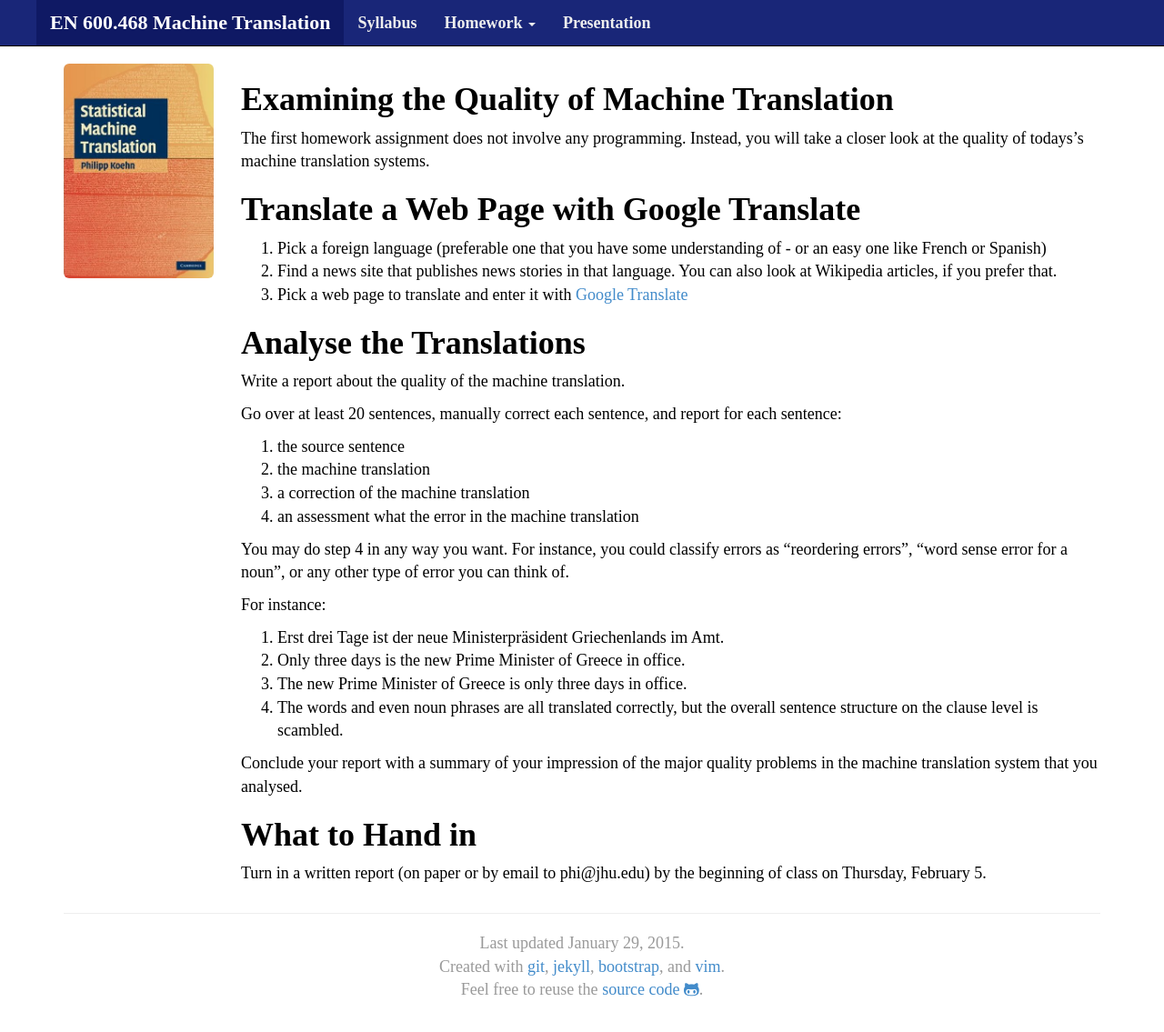
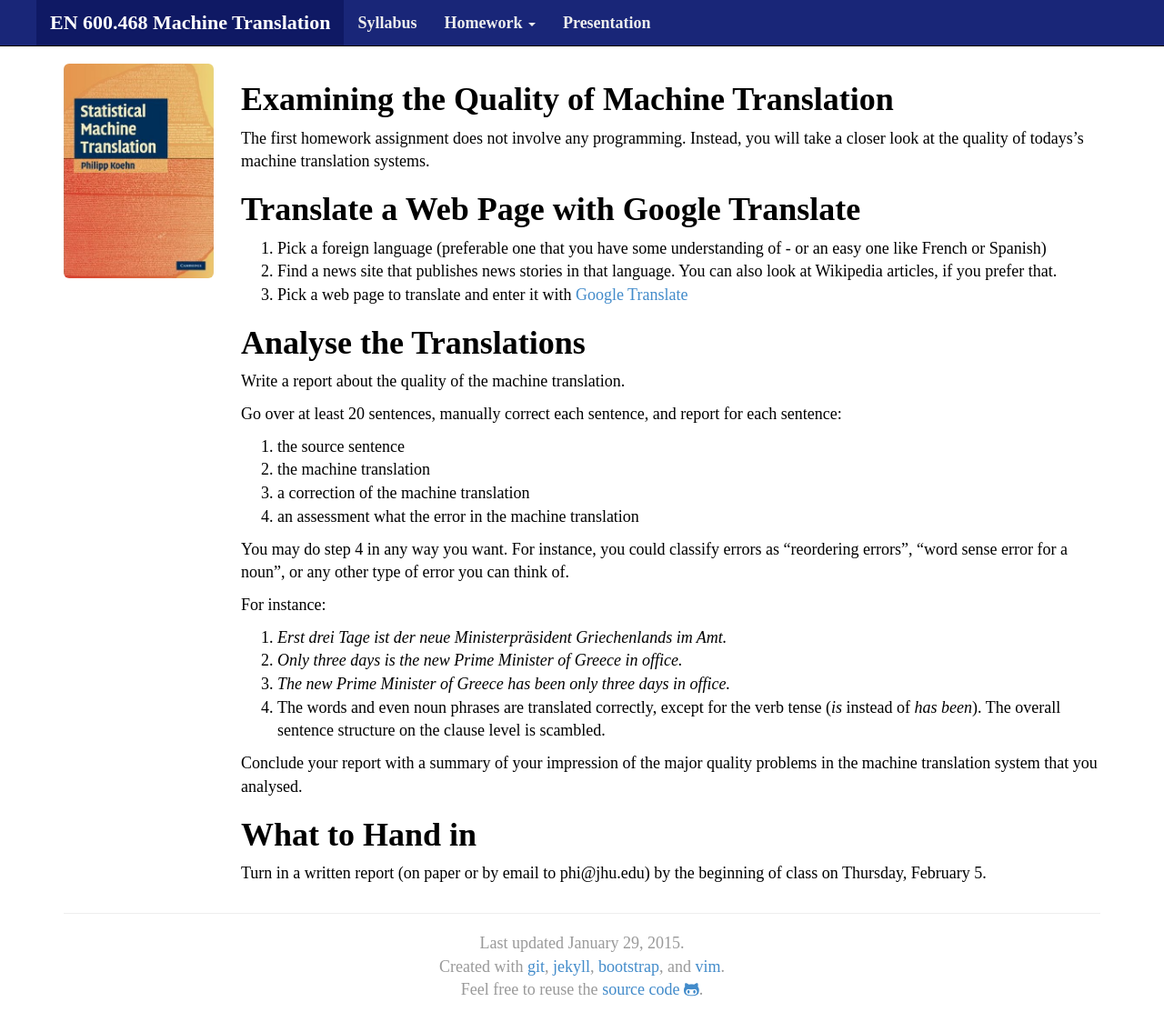
Before and after one commit to mt-class/jhu, a Jekyll site: the page built from hw0.md, in a window 1280 px wide and 1153 px high. Shown: the top 1135 px of the window at 91% size. Built offline with Jekyll 4.4.1, drawn with Linux system fonts in a browser that asks for light colours; nearby versions of some CDN libraries; some web fonts are replaced.

Commit message:
Update hw0.md

```diff
--- a/hw0.md
+++ b/hw0.md
@@ -34,10 +34,10 @@ You may do step 4 in any way you want. For instance, you could classify errors a
 
 For instance:
 
-1. Erst drei Tage ist der neue Ministerpräsident Griechenlands im Amt.
-2. Only three days is the new Prime Minister of Greece in office.
-3. The new Prime Minister of Greece is only three days in office.
-4. The words and even noun phrases are all translated correctly, but the overall sentence structure on the clause level is scambled.
+1. _Erst drei Tage ist der neue Ministerpräsident Griechenlands im Amt._
+2. _Only three days is the new Prime Minister of Greece in office._
+3. _The new Prime Minister of Greece has been only three days in office._
+4. The words and even noun phrases are translated correctly, except for the verb tense (_is_ instead of _has been_). The overall sentence structure on the clause level is scambled.
 
 Conclude your report with a summary of your impression of the major quality problems in the machine translation system that you analysed.
 
```
